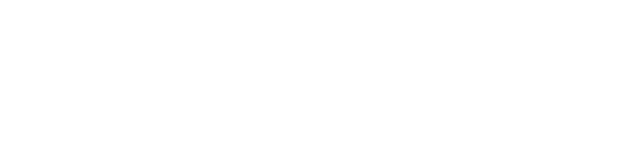
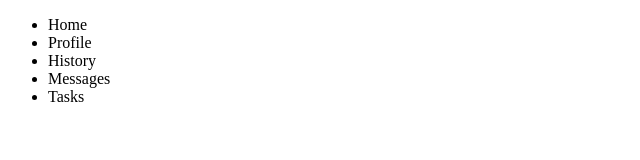
Before and after one commit to TubaSpinach/Admin-Dashboard---Odin-Project, a plain HTML site: page index.html in a window 1280 px wide. Shown: the whole page, without its empty margins (0-640 px from the left). Drawn offline with Linux system fonts and the light colour scheme.

Commit message:
add sidebar to html

```diff
--- a/index.html
+++ b/index.html
@@ -8,6 +8,16 @@
 
 </head>
 <body>
-
+    <div class="sidebar">
+        <div class="sidebarlogoheader"></div>
+        <ul>
+        <li>Home</li>
+        <li>Profile</li>
+        <li>History</li>
+        <li>Messages</li>
+        <li>Tasks</li>
+    </ul></div>
+    <div class="header"></div>
+    <div class="content"></div>
 </body>
 </html>
```
Also changed, not shown: res/dashboard-project-goal.png (added).
